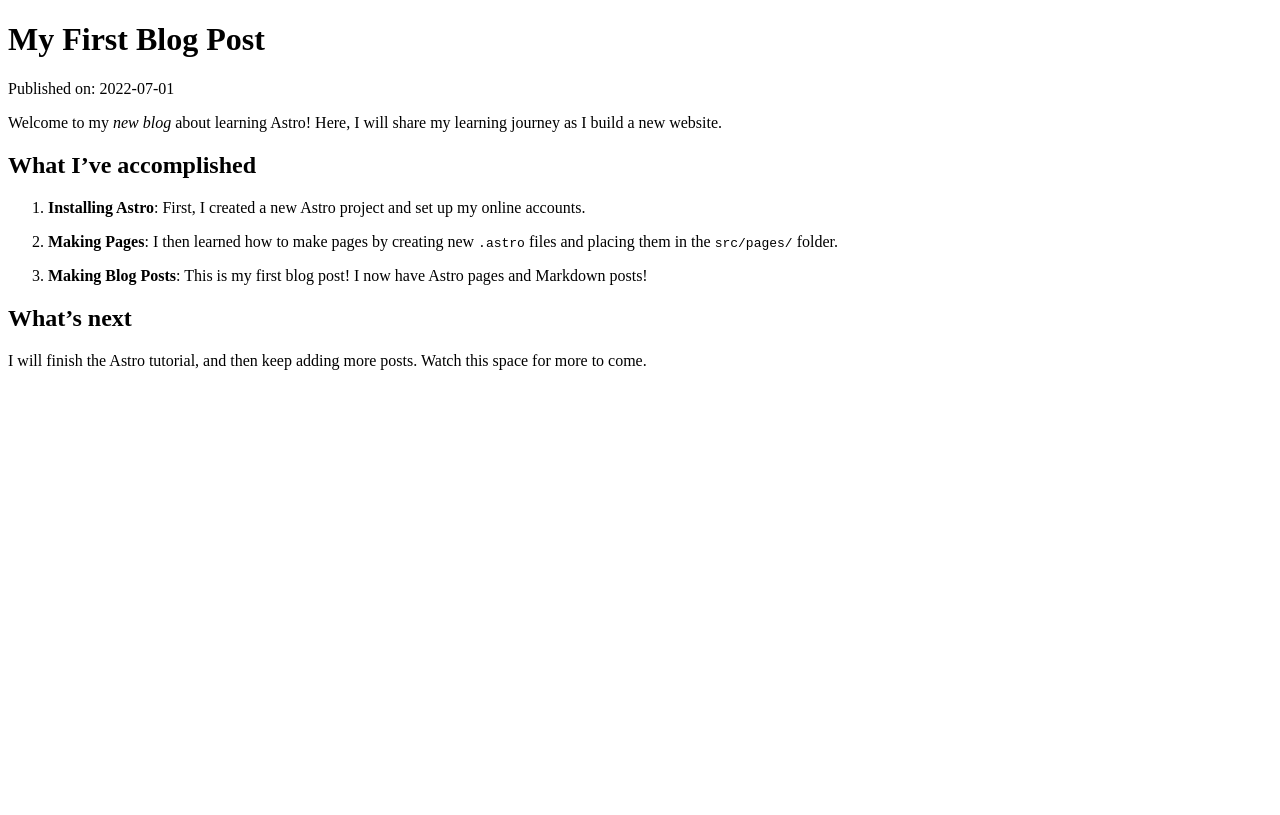
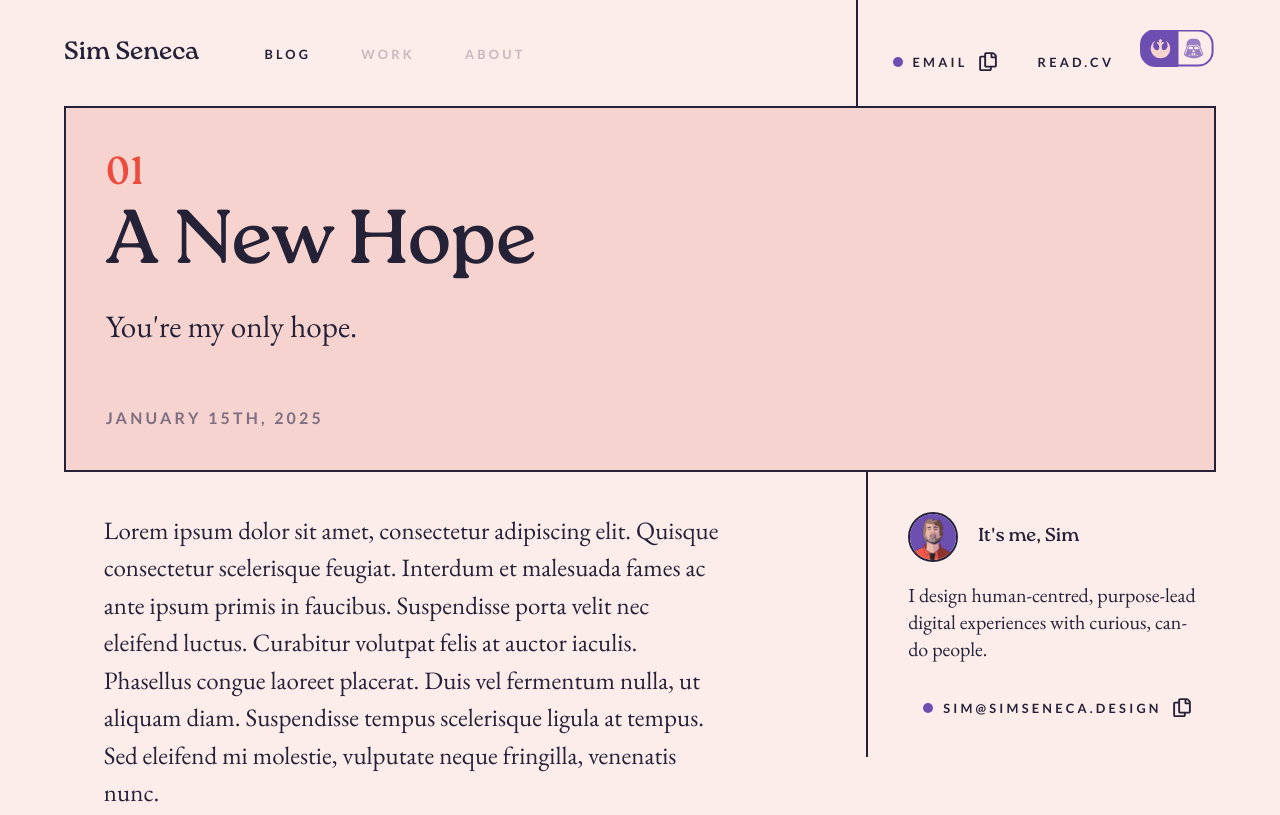
Before and after one commit to simeonrowsell/simseneca, an Astro site: page /posts/post in a window 1280 px wide. Shown: the top 815 px of the page. Built offline with nearby package versions, Linux system fonts and the light colour scheme; Astro itself is replaced by a stand-in of ours.

Commit message:
Posts nearly there!

```diff
--- a/astro.config.mjs
+++ b/astro.config.mjs
@@ -5,5 +5,6 @@ import preact from '@astrojs/preact';
 
 // https://astro.build/config
 export default defineConfig({
-  integrations: [preact()]
+  integrations: [preact()],
+  site: "https://tauntaun.netlify.app"
 });
--- a/package.json
+++ b/package.json
@@ -10,6 +10,7 @@
   },
   "dependencies": {
     "@astrojs/preact": "^4.0.1",
+    "@astrojs/rss": "^4.0.11",
     "astro": "^5.1.3",
     "classnames": "^2.5.1",
     "preact": "^10.25.4"
--- a/src/components/footer.astro
+++ b/src/components/footer.astro
@@ -76,6 +76,7 @@ const currentYear = new Date().getFullYear();
         </div>
         <div class="footer-signoff__bits">
           <p class="u-subtitle">© {currentYear}, Simeon Seneca</p>
+          <a href="/changelog" class="u-subtitle">Changelog</a>
         </div>
     </div>
   </div>
@@ -196,6 +197,15 @@ const currentYear = new Date().getFullYear();
       p {
         color: var(--navy-lighter);
       }
+
+      a {
+        color: var(--navy-lightest);
+        transition: all 0.1s ease;
+
+        &:hover {
+          color: var(--beige-light);
+        }
+      }
     }
   }
 </style>
--- a/src/components/small-email.tsx
+++ b/src/components/small-email.tsx
@@ -5,16 +5,18 @@ import './small-email.css';
 
 /** If people want to email us they can click this button and their dreams will come true. */
 export const SmallEmail = ({
+  label,
   ...props
-}) => {
+}: { label?: string }) => {
   // States for copying feedback
   const [isCopied, setIsCopied] = useState(false);
   const [isHovered, setIsHovered] = useState(false);
 
   const email = "sim@simseneca.design";
+  const emailLabel = label ?? "Email";
 
   // Handle the copy to clipboard
-  const  handleCopyEmail = async () => {
+  const handleCopyEmail = async () => {
     try {
       await navigator.clipboard.writeText(email)
       setIsCopied(true);
@@ -48,7 +50,7 @@ export const SmallEmail = ({
               {"hovered": isHovered} // Add hovered class
             )}
           >
-            <p className={classNames("label", "u-subtitle")}>Email</p>
+            <p className={classNames("label", "u-subtitle")}>{emailLabel}</p>
           </address>
 
           {isCopied ? (
--- /dev/null
+++ b/src/layouts/post-layout.astro
@@ -0,0 +1,106 @@
+---
+import BaseLayout from './base-layout.astro';
+const {frontmatter} = Astro.props;
+
+import { Image } from 'astro:assets';
+import simProfileImage from '../assets/images/sim_profile_square.png';
+import { SmallEmail } from "../components/small-email.tsx"
+
+---
+
+<BaseLayout
+	title={frontmatter.title}
+	description={frontmatter.description}
+>
+	<article class="post-wrapper">
+		<div class="u-container">
+			<header class="post-header u-pad-l">
+				<p class="edition u-font-display u-fontsize-3">{frontmatter.edition}</p>
+				<h1 class="u-font-display u-fontsize-6 u-mrg-be-s">{frontmatter.title}</h1>
+				<p class="description u-fontsize-2 u-mrg-be-xl">{frontmatter.description}</p>
+				<time datetime="{frontmatter.pubDate}" class="u-subtitle u-fontsize--1">
+					{(() => {
+						const date = new Date(frontmatter.pubDate);
+						const day = date.getDate();
+						const ordinal = day + (["th", "st", "nd", "rd"][(day % 10 > 3 || [11, 12, 13].includes(day % 100)) ? 0 : day % 10]);
+						const month = date.toLocaleDateString('en-UK', { month: 'long' });
+						const year = date.getFullYear();
+						return `${month} ${ordinal}, ${year}`;
+					})()}
+				</time>
+			</header>
+			<div class="post-body u-mrg-be-3xl">
+				<div class="post-body__content u-wysiwyg u-pad-l">
+					<slot />
+				</div>
+				<div class="post-body__bio u-pad-b-l u-pad-is-l">
+					<div class="profile u-flex">
+						<Image src={simProfileImage} alt="Graphic illustration of Sim smiling in a red shirt on a purple background" />
+						<h3 class="u-font-display">It's me, Sim</h3>
+						<p class="bio">
+							I design human-centred, purpose-lead digital experiences with curious, can-do people.
+						</p>
+						<SmallEmail label="sim@simseneca.design" client:load />
+					</div>
+				</div>
+			</div>
+		</div>
+	</article>
+</BaseLayout>
+
+<style>
+
+	.post-header {
+		background-color: var(--bg-fourth);
+		border: 2px solid var(--border-primary);
+		border-top: 0;
+
+		.edition {
+			color: var(--accent-1);
+		}
+
+		time {
+			color: var(--text-secondary);
+		}
+	}
+
+	.post-body {
+		display: flex;
+		flex-direction: row;
+		gap: var(--space-xl);
+		justify-content: space-between;
+
+		.post-body__content {
+			/* TODO */
+			max-width: min(700px, 100%);
+		}
+
+		.post-body__bio {
+			border-inline-start: 2px solid var(--border-primary);
+			flex-direction: column;
+			gap: var(--space-m);
+			height: fit-content;
+			/* TODO */
+			max-width: max(350px, 18vw);
+
+			p {
+				text-wrap: pretty;
+			}
+
+			.profile {
+        display: flex;
+        align-items: center;
+        flex-direction: row;
+        gap: var(--space-s);
+
+        img {
+          width: 50px;
+          border-radius: 50%;
+          height: auto;
+          border: 2px solid var(--border-primary);
+        }
+      }
+		}
+	}
+
+</style>
--- a/src/pages/posts/post.md
+++ b/src/pages/posts/post.md
@@ -1,27 +1,19 @@
 ---
-title: 'My First Blog Post'
-pubDate: 2022-07-01
-description: 'This is the first post of my new Astro blog.'
-author: 'Astro Learner'
+layout: ../../layouts/post-layout.astro
+title: 'A New Hope'
+pubDate: 2025-01-15
+edition: '01'
+description: "You're my only hope."
+author: 'Sim Seneca'
 image:
-    url: 'https://docs.astro.build/assets/rose.webp'
-    alt: 'The Astro logo on a dark background with a pink glow.'
+    url: ''
+    alt: ''
 tags: ["astro", "blogging", "learning in public"]
+draft: true
 ---
-# My First Blog Post
 
-Published on: 2022-07-01
+Lorem ipsum dolor sit amet, consectetur adipiscing elit. Quisque consectetur scelerisque feugiat. Interdum et malesuada fames ac ante ipsum primis in faucibus. Suspendisse porta velit nec eleifend luctus. Curabitur volutpat felis at auctor iaculis. Phasellus congue laoreet placerat. Duis vel fermentum nulla, ut aliquam diam. Suspendisse tempus scelerisque ligula at tempus. Sed eleifend mi molestie, vulputate neque fringilla, venenatis nunc.
 
-Welcome to my _new blog_ about learning Astro! Here, I will share my learning journey as I build a new website.
+Suspendisse metus ligula, egestas quis consequat a, maximus nec sem. Fusce quis mollis dui, sit amet dignissim nibh. Phasellus ullamcorper lectus dolor, quis venenatis libero pellentesque nec. Mauris quam odio, facilisis fermentum lobortis non, molestie non tortor. Donec pellentesque ultricies nibh sit amet suscipit. Duis rhoncus, sapien quis vestibulum placerat, arcu ipsum imperdiet elit, non volutpat nibh lorem ac eros. Cras facilisis et libero nec ultrices. Pellentesque ultrices tempus pellentesque. Vivamus vehicula magna et libero dignissim facilisis. Aliquam erat volutpat.
 
-## What I've accomplished
-
-1. **Installing Astro**: First, I created a new Astro project and set up my online accounts.
-
-2. **Making Pages**: I then learned how to make pages by creating new `.astro` files and placing them in the `src/pages/` folder.
-
-3. **Making Blog Posts**: This is my first blog post! I now have Astro pages and Markdown posts!
-
-## What's next
-
-I will finish the Astro tutorial, and then keep adding more posts. Watch this space for more to come.
+Vivamus nunc dolor, blandit vitae commodo vitae, aliquam ac mi. Lorem ipsum dolor sit amet, consectetur adipiscing elit. Maecenas eu orci nunc. In blandit tortor ac lorem laoreet, vel pretium sem luctus. Pellentesque mollis blandit erat a finibus. Pellentesque sed ex lorem. Nunc aliquet vulputate ullamcorper. Nam ipsum mi, viverra vitae ante ac, commodo dictum nulla. Nam fermentum eget eros ut faucibus. Quisque ornare interdum faucibus. Vivamus vel metus suscipit, convallis enim sit amet, consequat augue. Integer metus tellus, ullamcorper a sem a, cursus vulputate sapien. Donec tellus sapien, tristique id tincidunt at, vulputate aliquet mi. Cras ipsum nisl, mattis in tempus vitae, eleifend ac ante.
--- a/src/styles/_theme.css
+++ b/src/styles/_theme.css
@@ -142,10 +142,13 @@
   // Blocks of content
   */
   .u-wysiwyg {
+    line-height: 1.5;
+    font-size: var(--fontsize-1);
 
     p {
       margin-block-end: var(--space-s);
       text-wrap: wrap;
+      font-size: var(--fontsize-1);
     }
   }
 
@@ -173,7 +176,7 @@
   --bg-fourth: var(--beige-dark);
 
   --text-primary: var(--navy);
-  --text-secondary: var(--navy-light);
+  --text-secondary: var(--navy-lighter);
   --text-muted: var(--navy-lightest);
 
   --accent-1: var(--red);
```
Also changed, not shown: src/components/post-thumb.astro (added, +16 -0 lines), src/pages/index.astro (+16 -0 lines), src/pages/rss.xml.js (added, +11 -0 lines), README.md, 1 other file.
